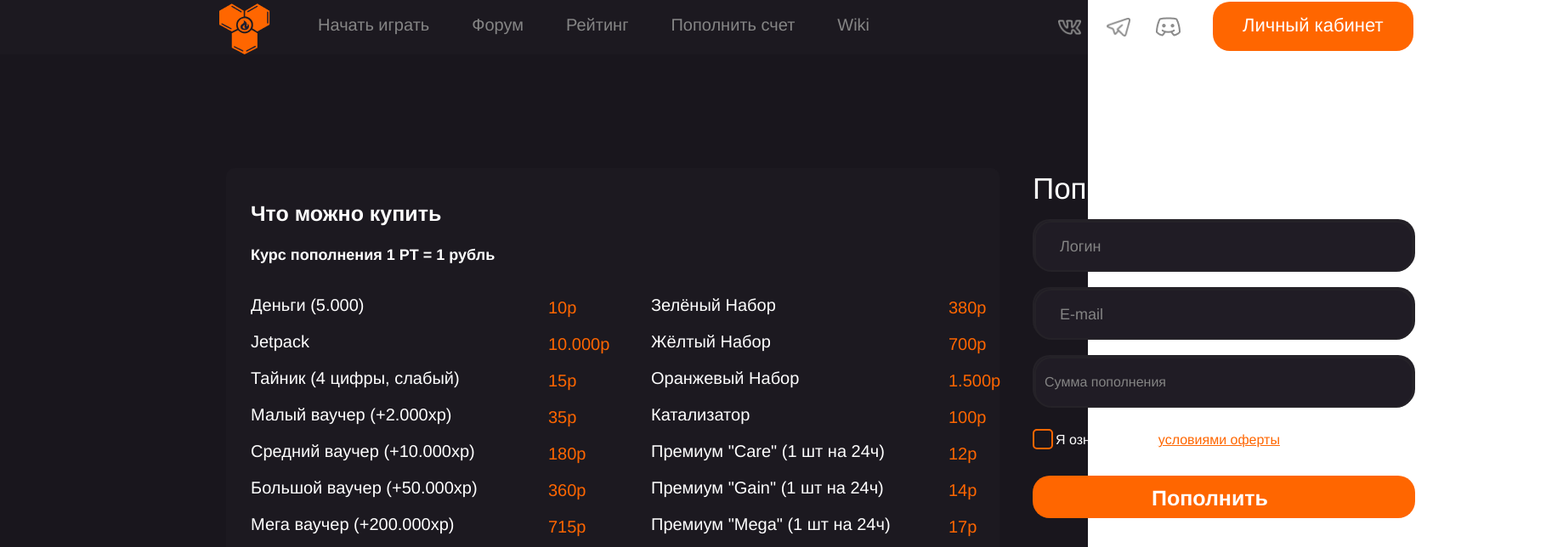
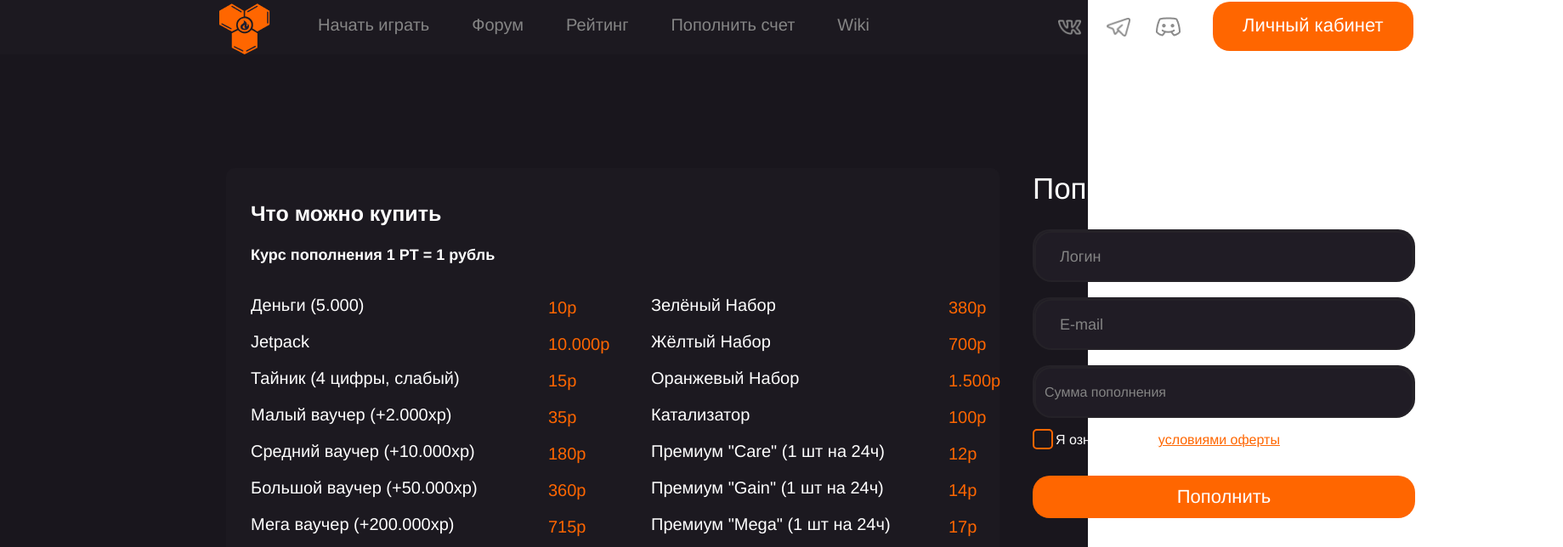
Before and after one commit to User23932344/delirium, a Vue app: page /top-up in a window 1280 px wide. Shown: the top 644 px of the page at 85% size, 1839 px wide, since content can reach past the window. Built offline with nearby package versions, Linux system fonts and the light colour scheme.

Commit message:
feat: intermediate git

```diff
--- a/src/pages/Home.vue
+++ b/src/pages/Home.vue
@@ -226,7 +226,7 @@ export default {
 </script>
 
 
-  <style>
+  <style scoped>
   .header{
     position: absolute;
   }
--- a/src/pages/TopUp.vue
+++ b/src/pages/TopUp.vue
@@ -111,7 +111,7 @@ export default {
 };
 </script>
 
-<style>
+<style scoped>
 .header {
     left: 129px;
   z-index: 1;
@@ -156,7 +156,7 @@ export default {
     height: 60px;
     left: 1215px;
     position: absolute;
-    top: -690px;
+    top: 206px;
     width: 450px;
 }
 
@@ -191,7 +191,7 @@ export default {
     height: 60px;
     left: 1215px;
     position: absolute;
-    top: -610px;
+    top: 286px;
     width: 450px;
 }
 
@@ -207,8 +207,8 @@ export default {
 .screen .group-7 {
     height: 60px;
     left: 1215px;
-    position: absolute;
-    top: -530px;
+    position: relative;
+    top: 366px;
     width: 450px;
 }
 .sum-input {
@@ -287,8 +287,6 @@ export default {
     letter-spacing: 0;
     line-height: normal;
     position: relative;
-    margin-top: -40px;
-    margin-left: 100px;
 }
 
 .screen .group-8 {
```
